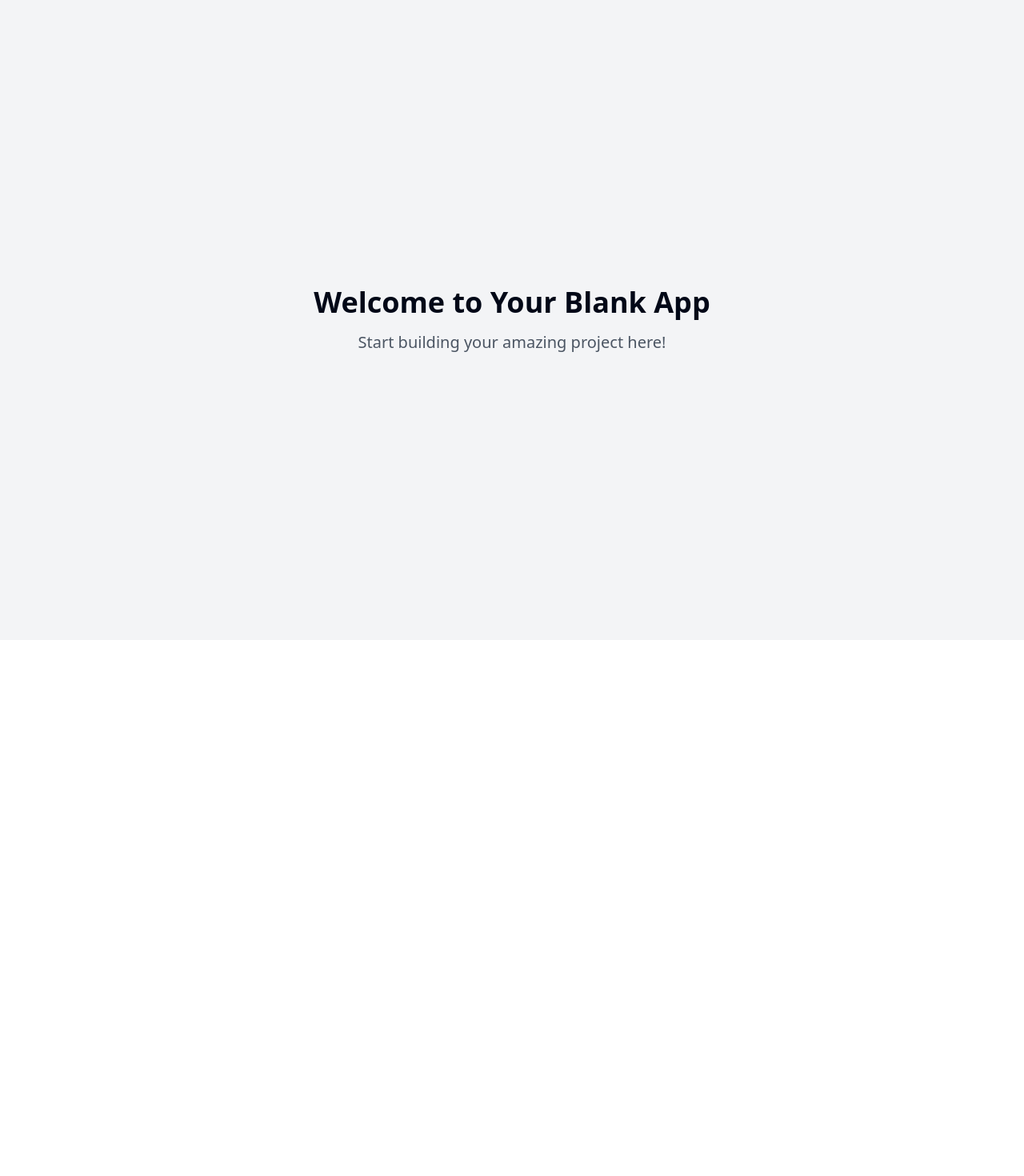
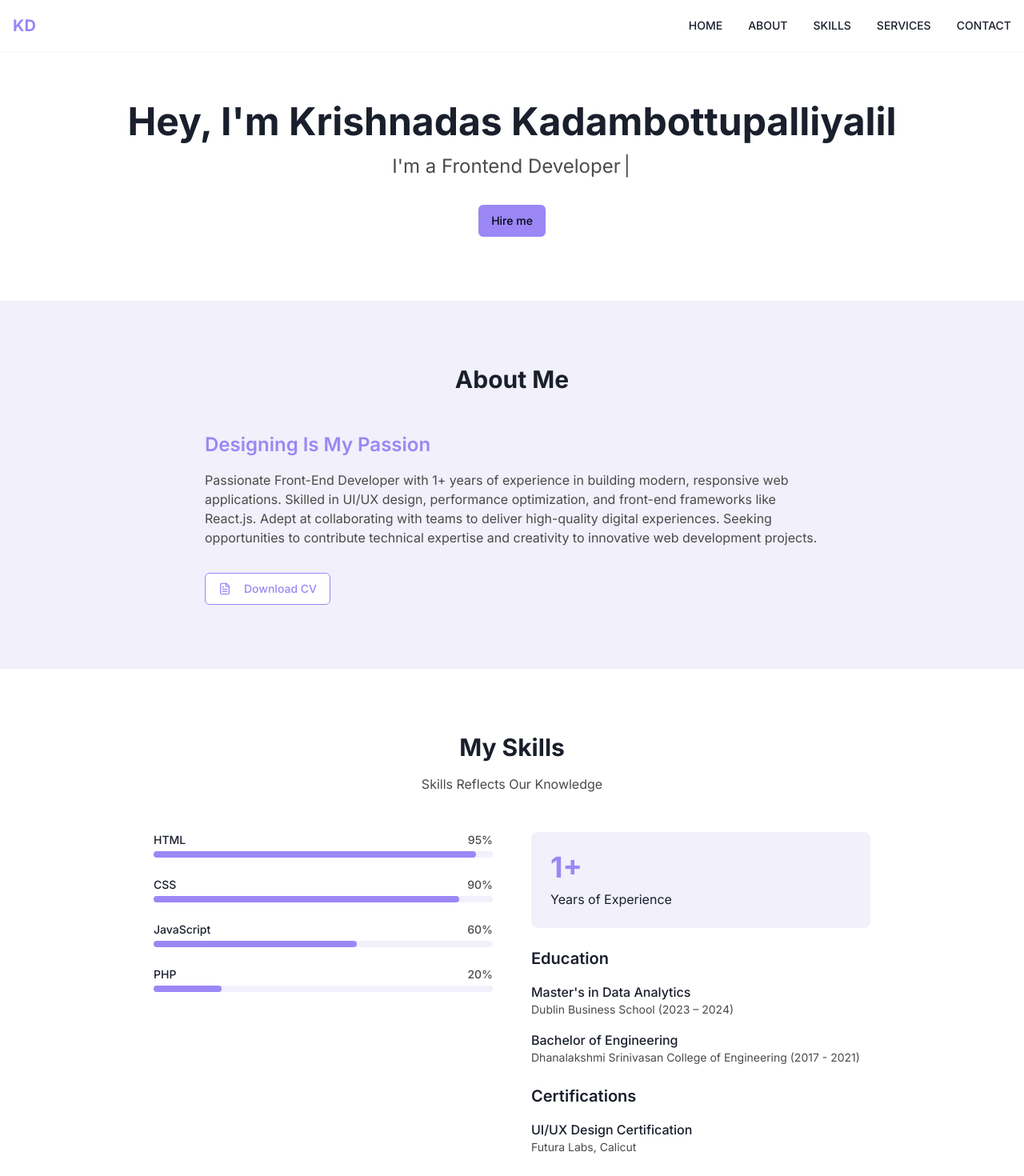
Before and after one commit to amigopsycho/kd-web-design-studio, a React (Vite) app: page / in a window 1280 px wide. Shown: the top 1470 px of the page at 80% size. Before the commit the page ends 800 px from the top, so only its background shows below. Built offline with nearby package versions, Linux system fonts and the light colour scheme.

Commit message:
feat: Implement portfolio website
Implement a portfolio website based on the provided content.

```diff
--- a/index.html
+++ b/index.html
@@ -1,26 +1,17 @@
+
 <!DOCTYPE html>
 <html lang="en">
   <head>
     <meta charset="UTF-8" />
     <meta name="viewport" content="width=device-width, initial-scale=1.0" />
-    <title>kd-web-design-studio</title>
-    <meta name="description" content="Lovable Generated Project" />
-    <meta name="author" content="Lovable" />
-
-    <meta property="og:title" content="kd-web-design-studio" />
-    <meta property="og:description" content="Lovable Generated Project" />
-    <meta property="og:type" content="website" />
-    <meta property="og:image" content="https://lovable.dev/opengraph-image-p98pqg.png" />
-
-    <meta name="twitter:card" content="summary_large_image" />
-    <meta name="twitter:site" content="@lovable_dev" />
-    <meta name="twitter:image" content="https://lovable.dev/opengraph-image-p98pqg.png" />
+    <title>Krishnadas KP - Portfolio</title>
+    <meta name="description" content="Portfolio of Krishnadas Kadambottupalliyalil - Frontend Developer" />
+    <link rel="preconnect" href="https://fonts.googleapis.com">
+    <link rel="preconnect" href="https://fonts.gstatic.com" crossorigin>
+    <link href="https://fonts.googleapis.com/css2?family=Inter:wght@400;500;600;700&display=swap" rel="stylesheet">
   </head>
-
   <body>
     <div id="root"></div>
-    <!-- IMPORTANT: DO NOT REMOVE THIS SCRIPT TAG OR THIS VERY COMMENT! -->
-    <script src="https://cdn.gpteng.co/gptengineer.js" type="module"></script>
     <script type="module" src="/src/main.tsx"></script>
   </body>
 </html>
--- a/src/App.tsx
+++ b/src/App.tsx
@@ -1,3 +1,4 @@
+
 import { Toaster } from "@/components/ui/toaster";
 import { Toaster as Sonner } from "@/components/ui/sonner";
 import { TooltipProvider } from "@/components/ui/tooltip";
@@ -16,7 +17,6 @@ const App = () => (
       <BrowserRouter>
         <Routes>
           <Route path="/" element={<Index />} />
-          {/* ADD ALL CUSTOM ROUTES ABOVE THE CATCH-ALL "*" ROUTE */}
           <Route path="*" element={<NotFound />} />
         </Routes>
       </BrowserRouter>
--- /dev/null
+++ b/src/components/Navbar.tsx
@@ -0,0 +1,66 @@
+
+import { useState } from 'react';
+import { Menu, X } from 'lucide-react';
+
+const Navbar = () => {
+  const [isMenuOpen, setIsMenuOpen] = useState(false);
+
+  const menuItems = [
+    { title: "HOME", href: "#home" },
+    { title: "ABOUT", href: "#about" },
+    { title: "SKILLS", href: "#skills" },
+    { title: "SERVICES", href: "#services" },
+    { title: "CONTACT", href: "#contact" },
+  ];
+
+  return (
+    <nav className="fixed w-full bg-white/90 backdrop-blur-sm z-50 shadow-sm">
+      <div className="container mx-auto px-4">
+        <div className="flex justify-between items-center h-16">
+          <a href="#" className="text-xl font-bold text-primary">KD</a>
+
+          {/* Desktop Menu */}
+          <div className="hidden md:flex space-x-8">
+            {menuItems.map((item) => (
+              <a
+                key={item.title}
+                href={item.href}
+                className="text-sm font-medium text-text hover:text-primary transition-colors"
+              >
+                {item.title}
+              </a>
+            ))}
+          </div>
+
+          {/* Mobile Menu Button */}
+          <button
+            className="md:hidden text-text"
+            onClick={() => setIsMenuOpen(!isMenuOpen)}
+          >
+            {isMenuOpen ? <X size={24} /> : <Menu size={24} />}
+          </button>
+        </div>
+
+        {/* Mobile Menu */}
+        {isMenuOpen && (
+          <div className="md:hidden">
+            <div className="px-2 pt-2 pb-3 space-y-1">
+              {menuItems.map((item) => (
+                <a
+                  key={item.title}
+                  href={item.href}
+                  className="block px-3 py-2 text-base font-medium text-text hover:text-primary transition-colors"
+                  onClick={() => setIsMenuOpen(false)}
+                >
+                  {item.title}
+                </a>
+              ))}
+            </div>
+          </div>
+        )}
+      </div>
+    </nav>
+  );
+};
+
+export default Navbar;
--- /dev/null
+++ b/src/components/ProgressBar.tsx
@@ -0,0 +1,24 @@
+
+interface ProgressBarProps {
+  skill: string;
+  percentage: number;
+}
+
+const ProgressBar = ({ skill, percentage }: ProgressBarProps) => {
+  return (
+    <div className="mb-6">
+      <div className="flex justify-between mb-1">
+        <span className="text-sm font-medium text-text">{skill}</span>
+        <span className="text-sm font-medium text-text-light">{percentage}%</span>
+      </div>
+      <div className="w-full bg-secondary-light rounded-full h-2">
+        <div
+          className="bg-primary h-2 rounded-full transition-all duration-1000"
+          style={{ width: `${percentage}%` }}
+        />
+      </div>
+    </div>
+  );
+};
+
+export default ProgressBar;
--- /dev/null
+++ b/src/components/TypeWriter.tsx
@@ -0,0 +1,50 @@
+
+import { useEffect, useState } from 'react';
+
+interface TypeWriterProps {
+  words: string[];
+  delay?: number;
+}
+
+const TypeWriter = ({ words, delay = 3000 }: TypeWriterProps) => {
+  const [currentWordIndex, setCurrentWordIndex] = useState(0);
+  const [currentText, setCurrentText] = useState('');
+  const [isDeleting, setIsDeleting] = useState(false);
+
+  useEffect(() => {
+    let timeout: NodeJS.Timeout;
+
+    const type = () => {
+      const currentWord = words[currentWordIndex];
+
+      if (isDeleting) {
+        setCurrentText(currentWord.substring(0, currentText.length - 1));
+        if (currentText.length === 0) {
+          setIsDeleting(false);
+          setCurrentWordIndex((prev) => (prev + 1) % words.length);
+        }
+      } else {
+        setCurrentText(currentWord.substring(0, currentText.length + 1));
+        if (currentText.length === currentWord.length) {
+          timeout = setTimeout(() => {
+            setIsDeleting(true);
+          }, delay);
+        }
+      }
+    };
+
+    const typingDelay = isDeleting ? 50 : 150;
+    timeout = setTimeout(type, typingDelay);
+
+    return () => clearTimeout(timeout);
+  }, [currentText, isDeleting, currentWordIndex, words, delay]);
+
+  return (
+    <span className="inline-block">
+      {currentText}
+      <span className="ml-1 border-r-2 border-primary animate-cursor">|</span>
+    </span>
+  );
+};
+
+export default TypeWriter;
--- a/src/pages/Index.tsx
+++ b/src/pages/Index.tsx
@@ -1,12 +1,120 @@
-// Update this page (the content is just a fallback if you fail to update the page)
+
+import { Button } from "@/components/ui/button";
+import Navbar from "@/components/Navbar";
+import TypeWriter from "@/components/TypeWriter";
+import ProgressBar from "@/components/ProgressBar";
+import { FileText, Mail } from "lucide-react";
 
 const Index = () => {
+  const roles = [
+    "Frontend Developer",
+    "UI/UX Designer",
+    "Data Analyst",
+  ];
+
   return (
-    <div className="min-h-screen flex items-center justify-center bg-gray-100">
-      <div className="text-center">
-        <h1 className="text-4xl font-bold mb-4">Welcome to Your Blank App</h1>
-        <p className="text-xl text-gray-600">Start building your amazing project here!</p>
-      </div>
+    <div className="min-h-screen bg-white">
+      <Navbar />
+
+      {/* Hero Section */}
+      <section id="home" className="pt-32 pb-20 px-4">
+        <div className="container mx-auto text-center">
+          <h1 className="text-4xl md:text-5xl font-bold text-text mb-4">
+            Hey, I'm Krishnadas Kadambottupalliyalil
+          </h1>
+          <h2 className="text-xl md:text-2xl text-text-light mb-8">
+            I'm a <TypeWriter words={roles} />
+          </h2>
+          <Button className="bg-primary hover:bg-primary-dark">
+            Hire me
+          </Button>
+        </div>
+      </section>
+
+      {/* About Section */}
+      <section id="about" className="py-20 bg-secondary-light px-4">
+        <div className="container mx-auto">
+          <h2 className="text-3xl font-bold text-center text-text mb-12">About Me</h2>
+          <div className="max-w-3xl mx-auto">
+            <h3 className="text-2xl font-semibold mb-4 text-primary">Designing Is My Passion</h3>
+            <p className="text-text-light mb-8">
+              Passionate Front-End Developer with 1+ years of experience in building modern, responsive web applications.
+              Skilled in UI/UX design, performance optimization, and front-end frameworks like React.js.
+              Adept at collaborating with teams to deliver high-quality digital experiences.
+              Seeking opportunities to contribute technical expertise and creativity to innovative web development projects.
+            </p>
+            <Button variant="outline" className="border-primary text-primary hover:bg-primary hover:text-white">
+              <FileText className="mr-2 h-4 w-4" /> Download CV
+            </Button>
+          </div>
+        </div>
+      </section>
+
+      {/* Skills Section */}
+      <section id="skills" className="py-20 px-4">
+        <div className="container mx-auto">
+          <h2 className="text-3xl font-bold text-center text-text mb-4">My Skills</h2>
+          <p className="text-center text-text-light mb-12 max-w-2xl mx-auto">
+            Skills Reflects Our Knowledge
+          </p>
+          <div className="grid grid-cols-1 md:grid-cols-2 gap-12 max-w-4xl mx-auto">
+            <div>
+              <ProgressBar skill="HTML" percentage={95} />
+              <ProgressBar skill="CSS" percentage={90} />
+              <ProgressBar skill="JavaScript" percentage={60} />
+              <ProgressBar skill="PHP" percentage={20} />
+            </div>
+            <div className="space-y-6">
+              <div className="p-6 bg-secondary-light rounded-lg">
+                <h3 className="text-4xl font-bold text-primary mb-2">1+</h3>
+                <p className="text-text">Years of Experience</p>
+              </div>
+
+              <div className="space-y-4">
+                <h3 className="text-xl font-semibold text-text">Education</h3>
+                <div className="space-y-4">
+                  <div>
+                    <h4 className="font-medium text-text">Master's in Data Analytics</h4>
+                    <p className="text-sm text-text-light">Dublin Business School (2023 – 2024)</p>
+                  </div>
+                  <div>
+                    <h4 className="font-medium text-text">Bachelor of Engineering</h4>
+                    <p className="text-sm text-text-light">Dhanalakshmi Srinivasan College of Engineering (2017 - 2021)</p>
+                  </div>
+                </div>
+              </div>
+
+              <div className="space-y-4">
+                <h3 className="text-xl font-semibold text-text">Certifications</h3>
+                <div>
+                  <h4 className="font-medium text-text">UI/UX Design Certification</h4>
+                  <p className="text-sm text-text-light">Futura Labs, Calicut</p>
+                </div>
+              </div>
+            </div>
+          </div>
+        </div>
+      </section>
+
+      {/* Contact Section */}
+      <section id="contact" className="py-20 bg-secondary-light px-4">
+        <div className="container mx-auto text-center">
+          <h2 className="text-3xl font-bold text-text mb-4">Contact Me</h2>
+          <h3 className="text-2xl font-semibold text-primary mb-4">Have Any Project?</h3>
+          <p className="text-text-light mb-8 max-w-2xl mx-auto">
+            Lorem ipsum dolor sit amet, consectetur adipisicing elit. Ipsam neque ipsum corrupti dolores,
+            facere numquam voluptate aspernatur sit perferendis qui nisi modi!
+          </p>
+          <Button className="bg-primary hover:bg-primary-dark">
+            <Mail className="mr-2 h-4 w-4" /> Let's Chat
+          </Button>
+        </div>
+      </section>
+
+      {/* Footer */}
+      <footer className="py-6 text-center text-text-light text-sm">
+        Created By KD | © 2025 All Rights Reserved
+      </footer>
     </div>
   );
 };
--- a/tailwind.config.ts
+++ b/tailwind.config.ts
@@ -1,3 +1,4 @@
+
 import type { Config } from "tailwindcss";
 
 export default {
@@ -12,85 +13,58 @@ export default {
   theme: {
     container: {
       center: true,
-			padding: '2rem',
+      padding: "2rem",
       screens: {
-				'2xl': '1400px'
+        "2xl": "1400px",
+      },
+    },
+    extend: {
+      fontFamily: {
+        sans: ["Inter", "sans-serif"],
+      },
+      colors: {
+        border: "hsl(var(--border))",
+        input: "hsl(var(--input))",
+        ring: "hsl(var(--ring))",
+        background: "hsl(var(--background))",
+        foreground: "hsl(var(--foreground))",
+        primary: {
+          DEFAULT: "#9b87f5",
+          dark: "#7E69AB",
+        },
+        secondary: {
+          DEFAULT: "#7E69AB",
+          light: "#F1F0FB",
+        },
+        text: {
+          DEFAULT: "#1A1F2C",
+          light: "#4A4A4A",
         }
       },
-		extend: {
-			colors: {
-				border: 'hsl(var(--border))',
-				input: 'hsl(var(--input))',
-				ring: 'hsl(var(--ring))',
-				background: 'hsl(var(--background))',
-				foreground: 'hsl(var(--foreground))',
-				primary: {
-					DEFAULT: 'hsl(var(--primary))',
-					foreground: 'hsl(var(--primary-foreground))'
+      keyframes: {
+        "accordion-down": {
+          from: { height: "0" },
+          to: { height: "var(--radix-accordion-content-height)" },
         },
-				secondary: {
-					DEFAULT: 'hsl(var(--secondary))',
-					foreground: 'hsl(var(--secondary-foreground))'
+        "accordion-up": {
+          from: { height: "var(--radix-accordion-content-height)" },
+          to: { height: "0" },
         },
-				destructive: {
-					DEFAULT: 'hsl(var(--destructive))',
-					foreground: 'hsl(var(--destructive-foreground))'
+        typing: {
+          "0%": { width: "0" },
+          "50%": { width: "100%" },
+          "100%": { width: "0" },
         },
-				muted: {
-					DEFAULT: 'hsl(var(--muted))',
-					foreground: 'hsl(var(--muted-foreground))'
+        blink: {
+          "50%": { borderColor: "transparent" },
         },
-				accent: {
-					DEFAULT: 'hsl(var(--accent))',
-					foreground: 'hsl(var(--accent-foreground))'
-				},
-				popover: {
-					DEFAULT: 'hsl(var(--popover))',
-					foreground: 'hsl(var(--popover-foreground))'
-				},
-				card: {
-					DEFAULT: 'hsl(var(--card))',
-					foreground: 'hsl(var(--card-foreground))'
-				},
-				sidebar: {
-					DEFAULT: 'hsl(var(--sidebar-background))',
-					foreground: 'hsl(var(--sidebar-foreground))',
-					primary: 'hsl(var(--sidebar-primary))',
-					'primary-foreground': 'hsl(var(--sidebar-primary-foreground))',
-					accent: 'hsl(var(--sidebar-accent))',
-					'accent-foreground': 'hsl(var(--sidebar-accent-foreground))',
-					border: 'hsl(var(--sidebar-border))',
-					ring: 'hsl(var(--sidebar-ring))'
-				}
-			},
-			borderRadius: {
-				lg: 'var(--radius)',
-				md: 'calc(var(--radius) - 2px)',
-				sm: 'calc(var(--radius) - 4px)'
-			},
-			keyframes: {
-				'accordion-down': {
-					from: {
-						height: '0'
-					},
-					to: {
-						height: 'var(--radix-accordion-content-height)'
-					}
-				},
-				'accordion-up': {
-					from: {
-						height: 'var(--radix-accordion-content-height)'
-					},
-					to: {
-						height: '0'
-					}
-				}
       },
       animation: {
-				'accordion-down': 'accordion-down 0.2s ease-out',
-				'accordion-up': 'accordion-up 0.2s ease-out'
-			}
-		}
+        "accordion-down": "accordion-down 0.2s ease-out",
+        "accordion-up": "accordion-up 0.2s ease-out",
+        cursor: "blink 1s step-end infinite",
+      },
+    },
   },
   plugins: [require("tailwindcss-animate")],
 } satisfies Config;
```
Lines whose indentation alone changed are shown as unchanged.
